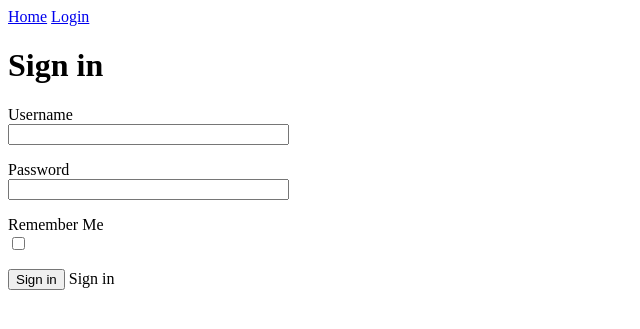
After one commit to diondresschers/microblog, a Flask app: page /login in a window 1280 px wide. The commit adds this page. Shown: the top 329 px of the page, without its empty margins (0-640 px from the left). Run offline with Flask 2, Linux system fonts and the light colour scheme.

Commit message:
Added error messages in WTF in the template

```diff
--- a/app/forms.py
+++ b/app/forms.py
@@ -1,6 +1,6 @@
 # P.25 User Login Form
 
-from flask_wtf import FlaskForm         # Most Flask extensions use a `flask_`-naming convention
+from flask_wtf import FlaskForm         # Most Flask extensions use a `flask_`-naming convention # wtf_forms is pronounces as 'Witty Forms`
 
 from wtforms import StringField
 from wtforms import PasswordField
@@ -9,8 +9,8 @@ from wtforms import SubmitField
 
 from wtforms.validators import DataRequired
 
-class LoginForm(Flaskform):
-    username = StringField('Username', validators=[DataRequired])
-    password = StringField('Password', validators=[DataRequired])
+class LoginForm(FlaskForm):
+    username = StringField('Username', validators=[DataRequired()]) # The first argument 'Uername' will be the `.label`
+    password = StringField('Password', validators=[DataRequired()]) # Don't forget the (), otherwise the error might be "TypeError: <class 'wtforms.validators.DataRequired'> is not a valid validator because it is a class, it should be an instance"
     remember_me = BooleanField('Remember Me')
-    submit = SubmitField('Sign in')
+    submit = SubmitField('Sign in') # The argument is the label that will be displayed in the button.
--- a/app/routes.py
+++ b/app/routes.py
@@ -1,6 +1,9 @@
 from flask import render_template
+from flask import flash             # P.28 for Flask messages.
+from flask import redirect          # Redeirect when a form is succesfully entered, redirect to another page.
+
 from app import app # The first `app`, is the `app`-directory. The second `app` is the `app` created in the `__init__.py`-file: `app = Flask(__name__)`.
-
+from app.forms import LoginForm # De `app`, is de `app`-directory, de `.forms` is de `forms.py`-file en de `LoginForm` is de Class in die file
 @app.route('/') # P.6 - These are 'decorators'.
 @app.route('/index') # P.6 - You can chain decorators.
 def index():
@@ -18,3 +21,12 @@ def index():
         },
     ]
     return render_template('index.html', user=user2, title="Homepagina", posts=posts2) # The first user is the `user` is the `user` in the template, the second is the `user`-variable defined above.
+
+@app.route('/login', methods=['GET','POST']) # P.29, accept the 'GET' and the 'POST' methods for forms.
+def login():
+    form2 = LoginForm() # P.27 Deze moeten we daadwerkerlijk doorgeven!
+    # Check if the form is submitted or not:
+    if form2.validate_on_submit(): # This is a function from Witty-forms. If the Submit-button have been pushed, so when this is a POST in stead of a GET
+        flash(f'Login requested for user {form2.username.data}, {form2.remember_me.data}') # P.29 The `data` is the data that came with the form that the user just added. When you call the flash() message this will be stored, but you also have to show them in the template!
+        return redirect('/index')
+    return render_template('login.html', title='Sign In', form=form2)
--- a/app/templates/base.html
+++ b/app/templates/base.html
@@ -8,11 +8,23 @@
         Microblog</title>
     </head>
 <body>
+    <div>
+        <a href="/index">Home</a>
+        <a href="/login">Login</a>
+    </div>
+
+    {% with messages = get_flashed_messages() %}
+        {% if messages %}
+            <ul>
+                {% for message in messages %}
+                    <li>{{ message }}</li>
+                {% endfor %}
+            </ul>
+        {% endif %}
+    {% endwith %}
 
     {% block content %}
     {% endblock content %}
 
-
-
 </body>
 </html>
--- /dev/null
+++ b/app/templates/login.html
@@ -0,0 +1,29 @@
+{% extends "base.html" %}
+
+{% block content %}
+    <h1>Sign in</h1>
+    <form action="" method="post" novalidate> <!-- the `action` is the URL is used when submitted, now this is empty so it is the same page. The `method` is the method to send it (post or get). You also make sure the method is added in the render_template as an argument. -->
+        {{ form.hidden_tag() }} <!-- Deze is voor de SeaSurf. Deze maakt een hidden-HTML field:         <input id="csrf_token" name="csrf_token" type="hidden" value="ImRmZTllMDdjNzQ2MGMwNWYzZTNjMmU1YjgwMjk1ODA2MDFiODljZGIi.YEotNg.nakiFkuEPl_ikgaMqSELyHNympQ"> -->
+        {{ form.username.label }} <br>
+        {{ form.username(size=32) }}<br>
+            {% for error in form.username.errors %} <!-- This is also WTF -->
+                <span style="color:red">{{ error }}</span>
+            {% endfor %}
+        </p>
+        <p>
+            {{ form.password.label }} <br>
+            {{ form.password(size=32) }}<br>
+            {% for error in form.password.errors %} <!-- This is also WTF -->
+                <span style="color:red">{{ error }}</span>
+            {% endfor %}
+        </p>
+        <p>
+            {{ form.remember_me.label }}<br>
+            {{ form.remember_me() }}
+        </p>
+        <p>
+            {{ form.submit }}
+            {{ form.submit.label }}
+        </p>
+    </form>
+{% endblock content %}
```
